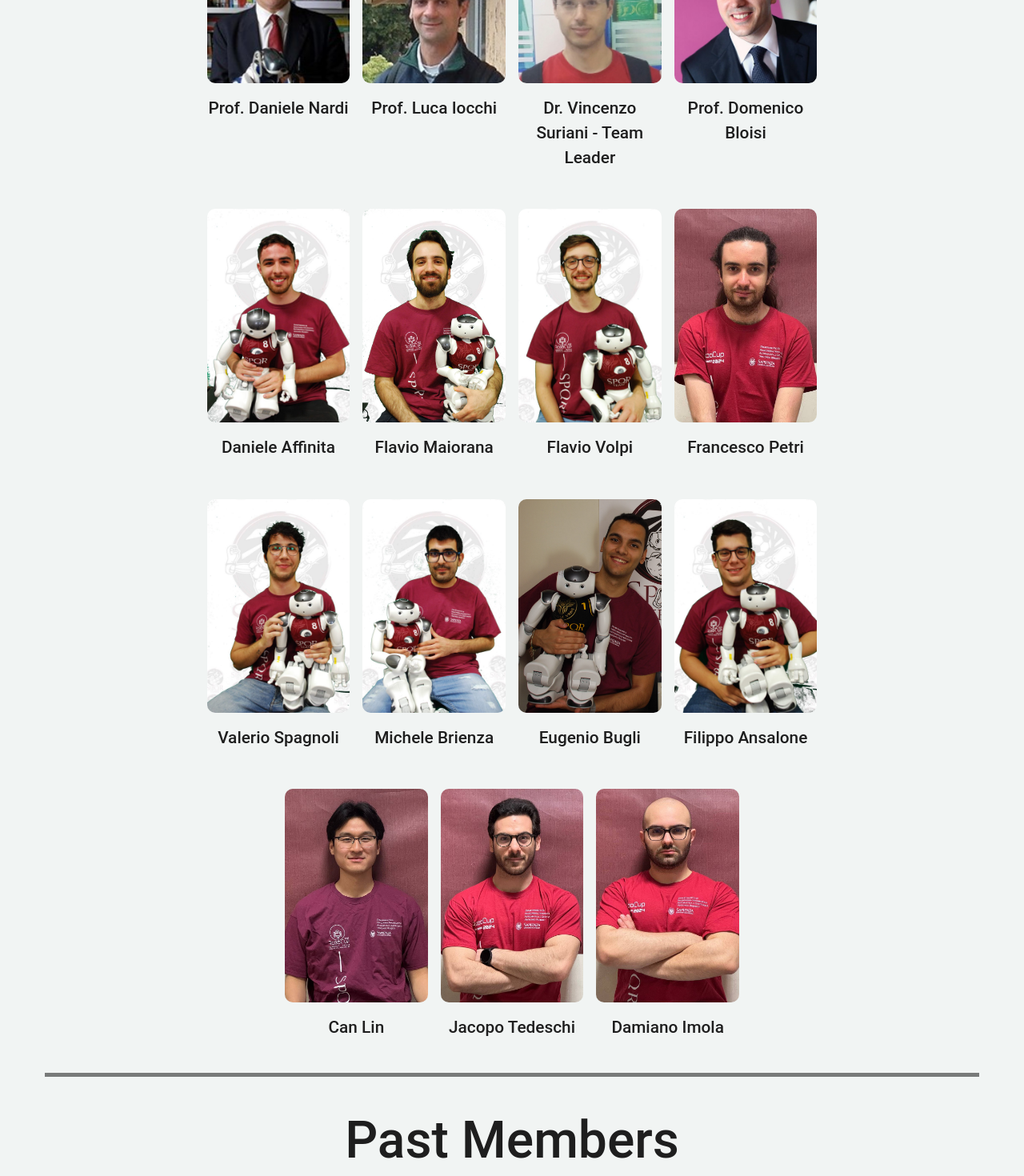
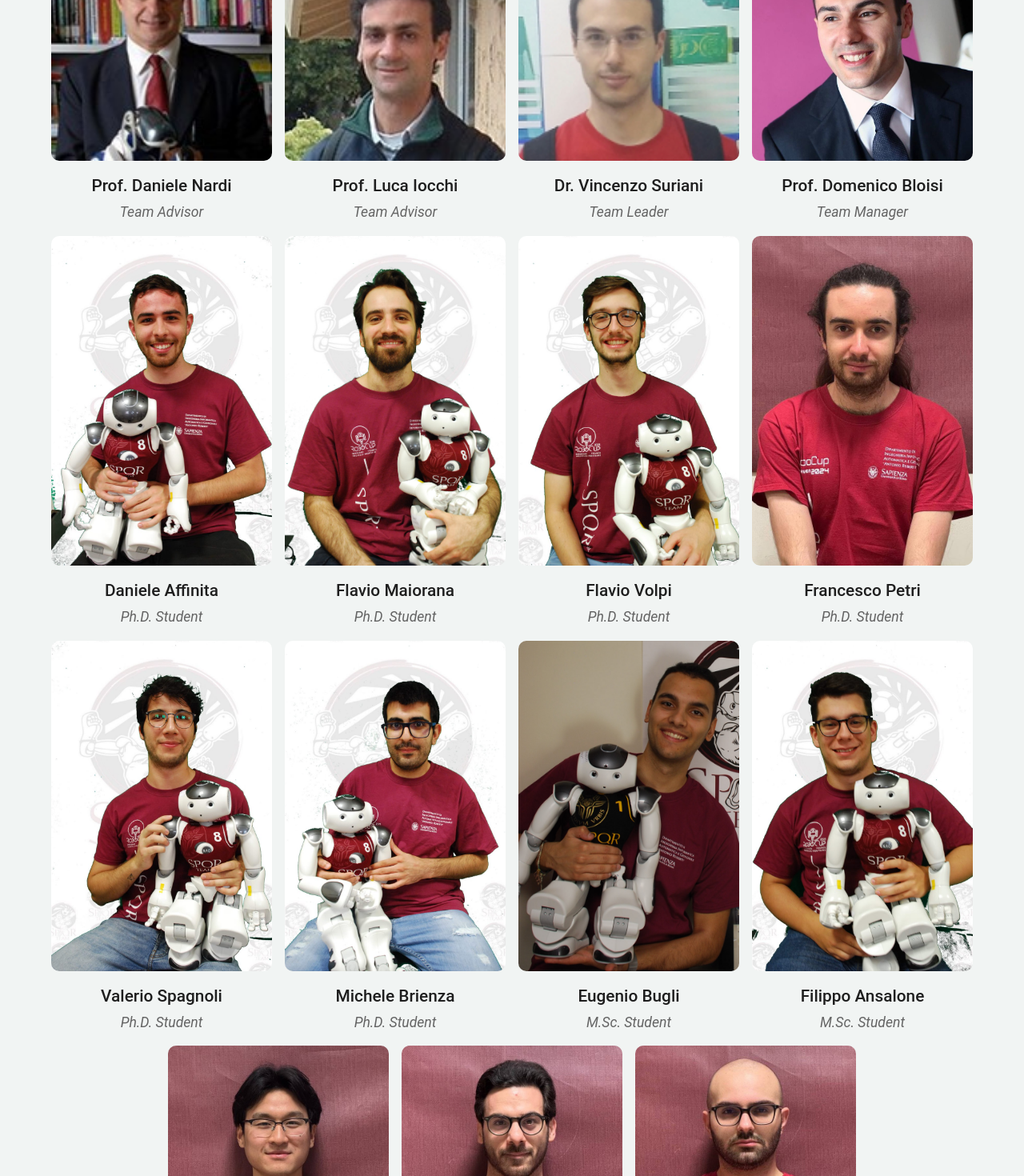
Before and after one commit to SPQRTeam/spqr-team-website, a Vue app: page /team in a window 1280 px wide. Shown: the part 1500-2970 px from the top of the page at 80% size. Built offline with nearby package versions, Linux system fonts and the light colour scheme; a small style sheet from the web is missing.

Commit message:
team from csv

```diff
--- a/src/pages/team.vue
+++ b/src/pages/team.vue
@@ -57,61 +57,16 @@
         <div class="section-title">Members</div>
 
         <v-row class="members-grid" justify="center">
-            <v-col cols="6" sm="3" md="3" lg="2" xl="2" v-for="member in row_1" :key="member.name" class="member-col">
+            <v-col cols="12" sm="6" md="6" lg="3" v-for="member in teamMembers" :key="member.name" class="member-col">
                 <div class="member-card">
                     <v-img
                         :src="member.image"
                         :alt="member.name"
                         class="member-photo"
-                        aspect-ratio="1"
                         cover
                     ></v-img>
                     <div class="member-name">{{ member.name }}</div>
-                </div>
-            </v-col>
-        </v-row>
-
-        <v-row class="members-grid" justify="center">
-            <v-col cols="6" sm="3" md="3" lg="2" xl="2" v-for="member in row_2" :key="member.name" class="member-col">
-                <div class="member-card">
-                    <v-img
-                        :src="member.image"
-                        :alt="member.name"
-                        class="member-photo"
-                        aspect-ratio="0"
-                        cover
-                    ></v-img>
-                    <div class="member-name">{{ member.name }}</div>
-                </div>
-            </v-col>
-        </v-row>
-
-        <v-row class="members-grid" justify="center">
-            <v-col cols="6" sm="3" md="3" lg="2" xl="2" v-for="member in row_3" :key="member.name" class="member-col">
-                <div class="member-card">
-                    <v-img
-                        :src="member.image"
-                        :alt="member.name"
-                        class="member-photo"
-                        aspect-ratio="0"
-                        cover
-                    ></v-img>
-                    <div class="member-name">{{ member.name }}</div>
-                </div>
-            </v-col>
-        </v-row>
-
-        <v-row class="members-grid" justify="center">
-            <v-col cols="6" sm="3" md="3" lg="2" xl="2" v-for="member in row_4" :key="member.name" class="member-col">
-                <div class="member-card">
-                    <v-img
-                        :src="member.image"
-                        :alt="member.name"
-                        class="member-photo"
-                        aspect-ratio="0"
-                        cover
-                    ></v-img>
-                    <div class="member-name">{{ member.name }}</div>
+                    <div class="member-role">{{ member.role }}</div>
                 </div>
             </v-col>
         </v-row>
@@ -186,7 +141,7 @@
 </template>
 
 <script setup>
-import { ref } from 'vue'
+import { ref, onMounted } from 'vue'
 
 const baseUrl = import.meta.env.BASE_URL
 
@@ -221,83 +176,40 @@ const team_photos = [
     },
 ]
 
-const row_1 = [
-    {
-        name: 'Prof. Daniele Nardi',
-        image: baseUrl + 'assets/team/Nardi.jpg'
-    },
-    {
-        name: 'Prof. Luca Iocchi',
-        image: baseUrl + 'assets/team/Iocchi.jpg'
-    },
-    {
-        name: 'Dr. Vincenzo Suriani - Team Leader',
-        image: baseUrl + 'assets/team/Suriani.jpg'
-    },
-    {
-        name: 'Prof. Domenico Bloisi',
-        image: baseUrl + 'assets/team/Bloisi.jpg'
+const teamMembers = ref([])
+
+const loadTeamMembers = async () => {
+    try {
+        const response = await fetch(baseUrl + 'assets/team/team.csv')
+        const csvText = await response.text()
+        const lines = csvText.split('\n').filter(line => line.trim())
+
+        // Skip header row
+        const dataLines = lines.slice(1)
+
+        teamMembers.value = dataLines.map(line => {
+            const [name, role, image] = line.split(',').map(field => field.trim())
+
+            return {
+                name,
+                role,
+                image: baseUrl + 'assets/team/' + image
+            }
+        })
+    } catch (error) {
+        console.error('Error loading team members:', error)
     }
-]
-
-const row_2 = [
-    {
-        name: 'Daniele Affinita',
-        image: baseUrl + 'assets/team/DanieleAffinita.jpg'
-    },
-    {
-        name: 'Flavio Maiorana',
-        image: baseUrl + 'assets/team/FlavioMaiorana.jpg'
-    },
-    {
-        name: 'Flavio Volpi',
-        image: baseUrl + 'assets/team/FlavioVolpi.jpg'
-    },
-    {
-        name: 'Francesco Petri',
-        image: baseUrl + 'assets/team/FrancescoPetri.jpg'
-    }
-]
-
-const row_3 = [
-    {
-        name: 'Valerio Spagnoli',
-        image: baseUrl + 'assets/team/ValerioSpagnoli.jpg'
-    },
-    {
-        name: 'Michele Brienza',
-        image: baseUrl + 'assets/team/MicheleBrienza.jpg'
-    },
-    {
-        name: 'Eugenio Bugli',
-        image: baseUrl + 'assets/team/EugenioBugli.jpg'
-    },
-    {
-        name: 'Filippo Ansalone',
-        image: baseUrl + 'assets/team/FilippoAnsalone.jpg'
-    }
-]
-
-const row_4 = [
-    {
-        name: 'Can Lin',
-        image: baseUrl + 'assets/team/CanLin.jpg'
-    },
-    {
-        name: 'Jacopo Tedeschi',
-        image: baseUrl + 'assets/team/JacopoTedeschi.jpg'
-    },
-    {
-        name: 'Damiano Imola',
-        image: baseUrl + 'assets/team/DamianoImola.jpg'
-    }
-]
+}
 
 const currentPhoto = ref(team_photos[0].image)
 
 const updateBackground = (index) => {
     currentPhoto.value = team_photos[index].image
 }
+
+onMounted(() => {
+    loadTeamMembers()
+})
 </script>
 
 <style scoped>
@@ -400,7 +312,7 @@ const updateBackground = (index) => {
 .members-grid {
     margin-top: 2rem;
     margin-bottom: 2rem;
-    max-width: 1900px;
+    max-width: 1400px;
     margin-left: auto;
     margin-right: auto;
 }
@@ -423,6 +335,13 @@ const updateBackground = (index) => {
     font-size: 1.3rem;
     font-weight: 500;
     color: rgb(30, 30, 30);
+}
+
+.member-role {
+    font-size: 1.1rem;
+    font-style: italic;
+    color: rgb(100, 100, 100);
+    margin-top: 0.25rem;
 }
 
 .past-members-section {
```
Also changed, not shown: public/assets/team/team.csv (added).
